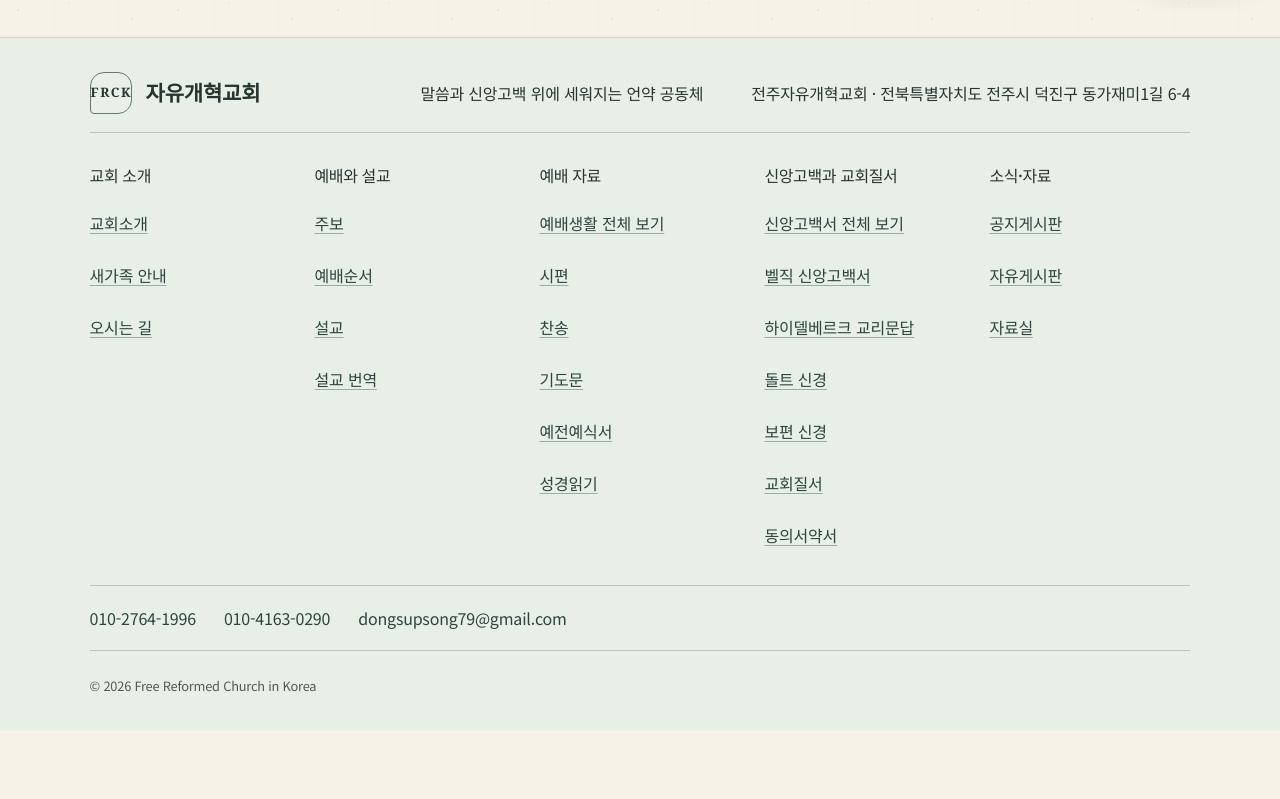
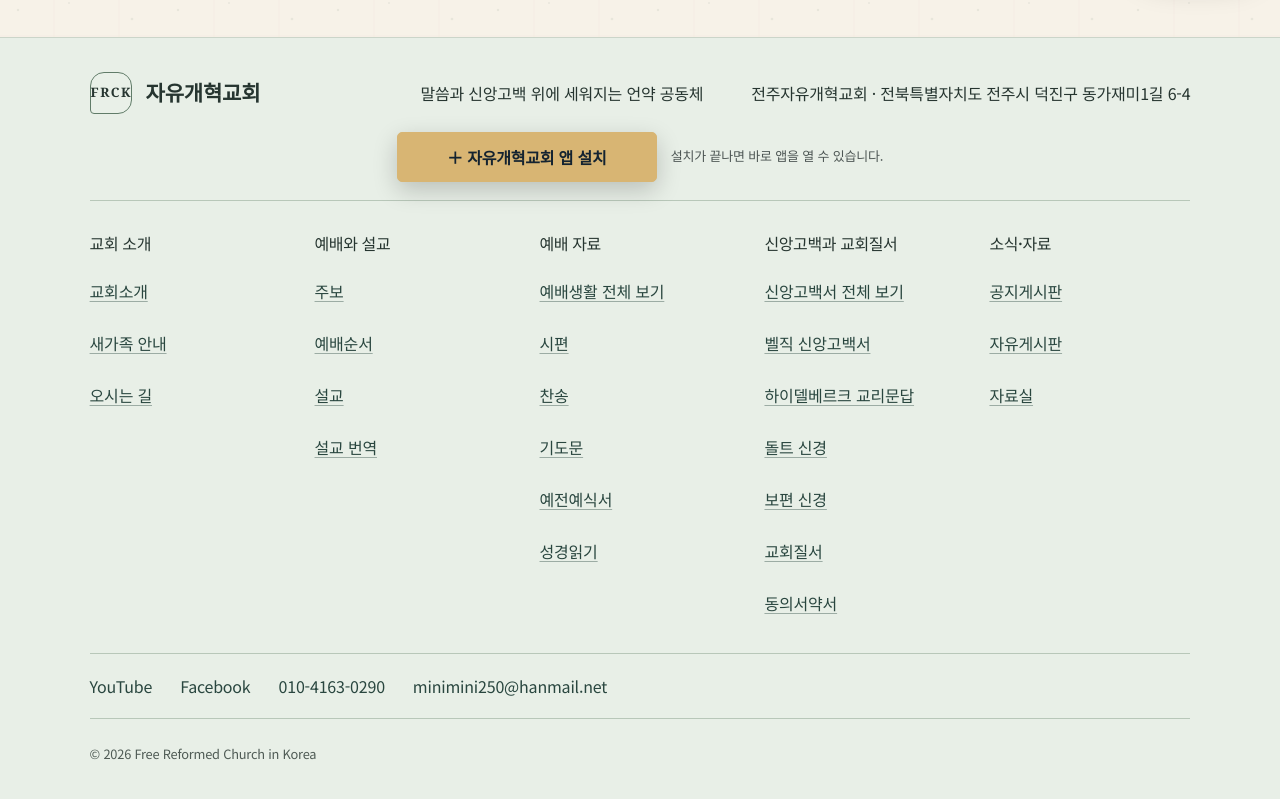
Before and after one commit to calvinoh5025-byte/jeonju-free-reformed-church, a Next.js app: page /about in a window 1280 px wide. Shown: the part 812-1611 px from the top of the page. Before the commit the page ends 1543 px from the top, so only its background shows below. Built offline with nearby package versions, Linux system fonts and the light colour scheme; no server answers.

Commit message:
feat: unify footer across site

```diff
--- a/app/components/site-shell.tsx
+++ b/app/components/site-shell.tsx
@@ -2,8 +2,12 @@ import Link from "next/link";
 import { MobileMenu } from "./mobile-menu";
 import { DesktopMenu } from "./desktop-menu";
 import { FooterNavigation } from "./footer-navigation";
+import { InstallApp } from "./install-app";
 import styles from "./site-shell.module.css";
 import { address, contact } from "../church-info";
+
+const footerContact = { phone: "010-4163-0290", phoneHref: "tel:01041630290", email: "minimini250@hanmail.net" };
+const footerYoutube = "https://www.youtube.com/channel/UCF7kK_6xtj2aFUm3V0P91gA";
 
 export function SiteHeader() {
   return (
@@ -17,14 +21,15 @@ export function SiteHeader() {
   );
 }
 
-export function SiteFooter() {
+export function SiteFooter({ showNavigation = true, includeMenuLink = false }: { showNavigation?: boolean; includeMenuLink?: boolean }) {
   return (
     <footer>
       <Link className="brand footer-brand" href="/"><span className="brand-mark">FRCK</span><span>자유개혁교회</span></Link>
       <p>말씀과 신앙고백 위에 세워지는 언약 공동체</p>
       <p>전주자유개혁교회 · {address}</p>
-      <FooterNavigation />
-      <div><a href={contact.phoneHref}>{contact.phone}</a><a href={contact.phone2Href}>{contact.phone2}</a><a href={`mailto:${contact.email}`}>{contact.email}</a></div>
+      <div className="footer-install"><InstallApp /></div>
+      {showNavigation && <FooterNavigation includeMenuLink={includeMenuLink} />}
+      <div><a href={footerYoutube} target="_blank" rel="noreferrer">YouTube</a><a href={contact.facebook} target="_blank" rel="noreferrer">Facebook</a><a href={footerContact.phoneHref}>{footerContact.phone}</a><a href={`mailto:${footerContact.email}`}>{footerContact.email}</a></div>
       <small>© 2026 Free Reformed Church in Korea</small>
     </footer>
   );
```
